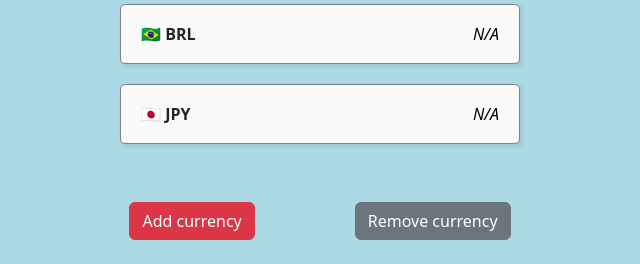
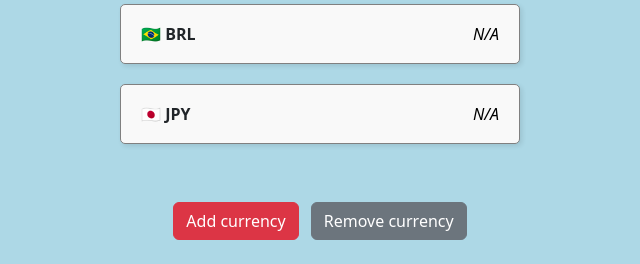
Before and after one commit to Arnedo1/Final-project-cs50x, a Flask app: page /favorites in a window 1280 px wide. Shown: the part 596-860 px from the top of the page, without its empty margins (320-960 px from the left). Run offline with Flask 3, Linux system fonts and the light colour scheme; a user stored in the database is signed in; data comes from the database, SQL or seed files in the repository; data that the repository does not hold is empty; some libraries are stand-ins or nearby versions.

Commit message:
Update favorites.html

```diff
--- a/project1/templates/favorites.html
+++ b/project1/templates/favorites.html
@@ -82,10 +82,14 @@
         {% endfor %}
     </div>
 
-    <div class="button-container my-4">
-        <a href="/add_currency" class="btn btn-danger">Add currency</a>
-        <a href="/remove_currency" class="btn btn-secondary">Remove currency</a>
+   <div class="container-fluid mt-4 mb-4">
+    <div class="row">
+        <div class="col-12 text-center">
+            <a href="/add_currency" class="btn btn-danger me-2">Add currency</a>
+            <a href="/remove_currency" class="btn btn-secondary">Remove currency</a>
+        </div>
     </div>
+</div>
 
     <!-- Bootstrap JS -->
     <script src="https://cdn.jsdelivr.net/npm/bootstrap@5.3.3/dist/js/bootstrap.bundle.min.js" integrity="sha384-YvpcrYf0tY3lHB60NNkmXc5s9fDVZLESaAA55NDzOxhy9GkcIdslK1eN7N6jIeHz" crossorigin="anonymous"></script>
```
